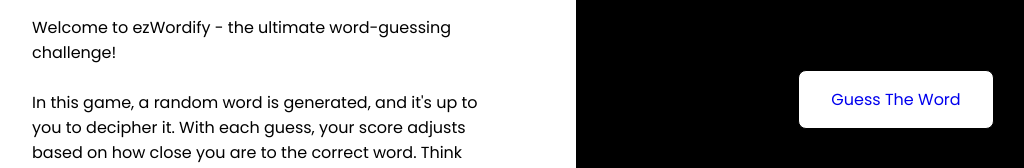
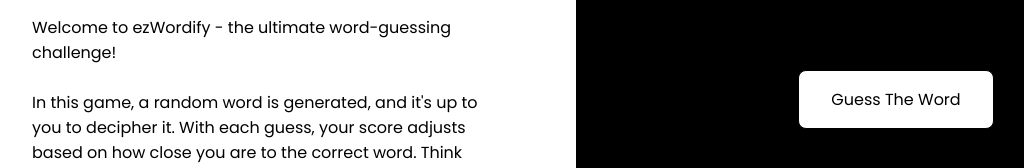
Before and after one commit to afaqez/ezWordify, a plain HTML site: page home.html in a window 1280 px wide. Shown: the part 333-501 px from the top of the page, without its empty margins (64-1088 px from the left). Drawn offline with Linux system fonts and the light colour scheme.

Commit message:
Text Color Fixed

```diff
--- a/css/home.css
+++ b/css/home.css
@@ -110,3 +110,7 @@
     color: white;
     border: 1px solid white;
 }
+
+a{
+    color: black;
+}
--- a/css/signin.css
+++ b/css/signin.css
@@ -167,3 +167,7 @@
     border: 1px solid white;
 
 }
+
+a{
+    color: black;
+}
--- a/css/signup.css
+++ b/css/signup.css
@@ -168,3 +168,7 @@
 
 
 }
+
+a{
+    color: black;
+}
```
